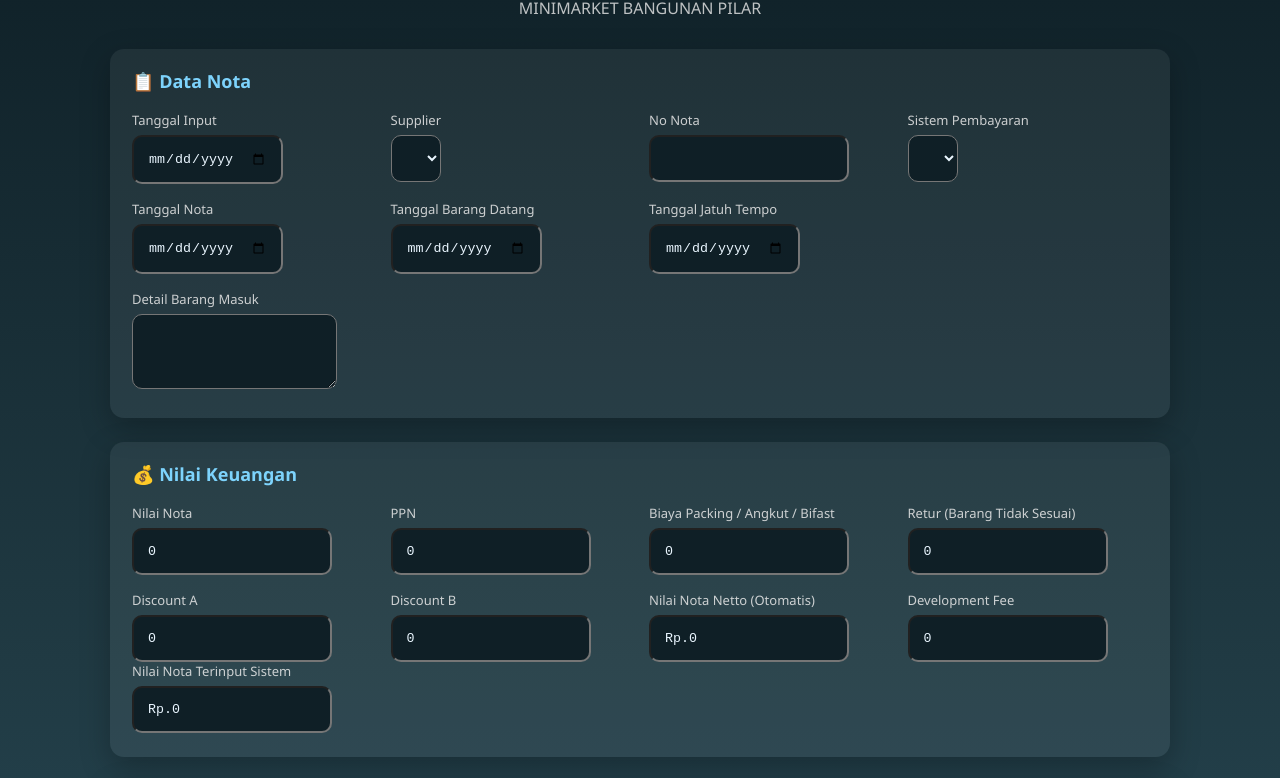
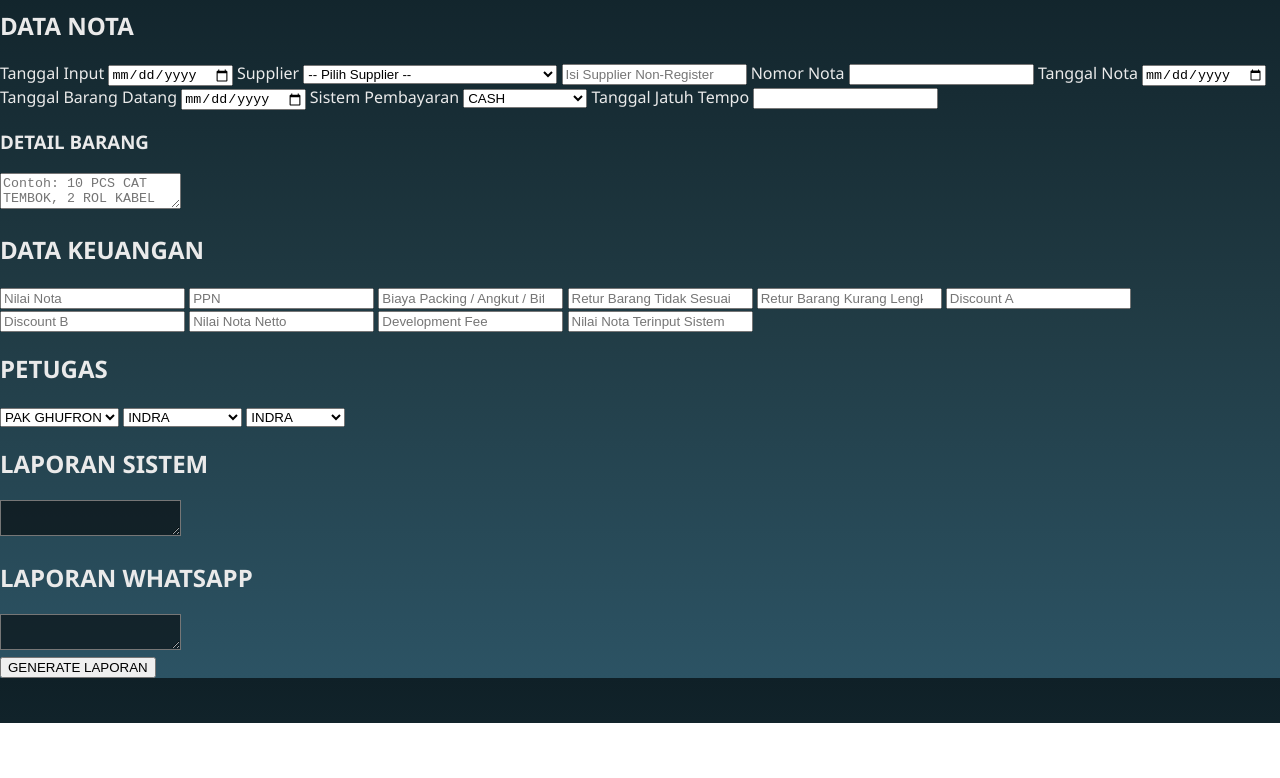
Before and after one commit to testeraiofficial-crypto/Form-Online-Input-Nota, a plain HTML site: page index.html in a window 1280 px wide. Shown: the part 77-855 px from the top of the page. After the commit the page ends 800 px from the top, so only its background shows below. Drawn offline with Linux system fonts and the light colour scheme.

Commit message:
Update index.html

```diff
--- a/index.html
+++ b/index.html
@@ -1,167 +1,153 @@
-
-
 <!DOCTYPE html>
 <html lang="id">
 <head>
   <meta charset="UTF-8">
-  <title>Form Input Nota - Minimarket Pilar</title>
-  <meta name="viewport" content="width=device-width, initial-scale=1.0">
+  <title>Input Nota Barang Masuk</title>
   <link rel="stylesheet" href="style.css">
 </head>
 <body>
-  <div class="app-container">
 
-    <header class="app-header">
-      <h1>🧾 Form Input Nota Online</h1>
-      <p>MINIMARKET BANGUNAN PILAR</p>
-    </header>
+<h1>INPUT NOTA BARANG MASUK</h1>
 
-    <section class="card">
-      <h2>📋 Data Nota</h2>
+<!-- SUBFORM 1 : DATA NOTA -->
+<section>
+<h2>DATA NOTA</h2>
 
-      <div class="form-grid">
-        <div class="form-group">
-          <label>Tanggal Input</label>
-          <input type="date" id="tanggalInput">
-        </div>
+<label>Tanggal Input</label>
+<input type="date" id="tanggalInput">
 
-        <div class="form-group">
-          <label>Supplier</label>
-          <select id="supplier"></select>
-        </div>
+<label>Supplier</label>
+<select id="supplier">
+<option value="">-- Pilih Supplier --</option>
+<option>UD DWI PUTRA</option>
+<option>TB SUMBER MAKMUR</option>
+<option>TB MEKAR</option>
+<option>TB MARGA UTAMA</option>
+<option>TB RUKUN MAKMUR</option>
+<option>DEPO UTOMO KERAMIK</option>
+<option>CV GPA</option>
+<option>PT TIRTAKENCANA TATAWARNA</option>
+<option>MITRA SEJATI</option>
+<option>TRIPLEK MAGUWO</option>
+<option>TRIPLEK PAJANGAN</option>
+<option>SJA</option>
+<option>HMS</option>
+<option>KARUNIA LOGAM</option>
+<option>DIN JAYA</option>
+<option>SOLEH SOLIHUN</option>
+<option>MAJU LANCAR</option>
+<option>PANDAI BESI</option>
+<option>CV ANUGERAH PRATAMA</option>
+<option>PT ANUGERAH SENTOSA TUNGGAL</option>
+<option>PT SURYAPRIMA TATAMITRA</option>
+<option>PT MENARA MAS SAKTI</option>
+<option>BERKAH</option>
+<option>SUMBER TALANG</option>
+<option>REZKI AGUNG MANDIRI</option>
+<option>INDACO WARNA DUNIA</option>
+<option>PT CITRA WARNA PELANGI</option>
+<option>HENGKY SOEDIONO</option>
+<option>CAHAYA MANDIRI</option>
+<option>ADEL KUAS</option>
+<option>LESSO SEMARANG</option>
+<option>UD KARUNIA SARI</option>
+<option>LESSO YOGYAKARTA</option>
+<option>APPOLO</option>
+<option>TULIP PAINT</option>
+<option>SHOPEE</option>
+<option>CV MATARAM</option>
+<option>NJA</option>
+<option>PUTRA BORNEO</option>
+<option>INDO MATERIAL SENTOSA</option>
+<option>TOKO LIMAN</option>
+<option>TOKO PLATIK 40</option>
+<option>WELDONE</option>
+<option>SDA</option>
+<option value="LAINNYA">LAINNYA</option>
+</select>
 
-        <div class="form-group">
-          <label>No Nota</label>
-          <input type="text" id="noNota">
-        </div>
+<input type="text" id="supplierLain" placeholder="Isi Supplier Non-Register">
 
-        <div class="form-group">
-          <label>Sistem Pembayaran</label>
-          <select id="pembayaran"></select>
-        </div>
+<label>Nomor Nota</label>
+<input type="text" id="nomorNota">
 
-        <div class="form-group">
-          <label>Tanggal Nota</label>
-          <input type="date" id="tglNota">
-        </div>
+<label>Tanggal Nota</label>
+<input type="date" id="tanggalNota">
 
-        <div class="form-group">
-          <label>Tanggal Barang Datang</label>
-          <input type="date" id="tglDatang">
-        </div>
+<label>Tanggal Barang Datang</label>
+<input type="date" id="tanggalDatang">
 
-        <div class="form-group">
-          <label>Tanggal Jatuh Tempo</label>
-          <input type="date" id="tglTempo">
-        </div>
+<label>Sistem Pembayaran</label>
+<select id="pembayaran">
+<option value="CASH">CASH</option>
+<option value="1">TEMPO 1 HARI</option>
+<option value="7">TEMPO 7 HARI</option>
+<option value="14">TEMPO 14 HARI</option>
+<option value="30">TEMPO 30 HARI</option>
+<option value="45">TEMPO 45 HARI</option>
+<option value="60">TEMPO 60 HARI</option>
+</select>
 
-        <div class="form-group full">
-          <label>Detail Barang Masuk</label>
-          <textarea id="barang" rows="3"></textarea>
-        </div>
-      </div>
-    </section>
+<label>Tanggal Jatuh Tempo</label>
+<input type="text" id="jatuhTempo" readonly>
 
-    <section class="card">
-      <h2>💰 Nilai Keuangan</h2>
+<h3>DETAIL BARANG</h3>
+<textarea id="detailBarang" placeholder="Contoh: 10 PCS CAT TEMBOK, 2 ROL KABEL"></textarea>
+</section>
 
-      <div class="form-grid">
-        <div class="form-group">
-          <label>Nilai Nota</label>
-          <input type="number" id="nilaiNota" value="0">
-        </div>
+<!-- SUBFORM 2 : KEUANGAN -->
+<section>
+<h2>DATA KEUANGAN</h2>
 
-        <div class="form-group">
-          <label>PPN</label>
-          <input type="number" id="ppn" value="0">
-        </div>
+<input type="number" id="nilaiNota" placeholder="Nilai Nota">
+<input type="number" id="ppn" placeholder="PPN">
+<input type="number" id="biaya" placeholder="Biaya Packing / Angkut / Bifast">
+<input type="number" id="returRusak" placeholder="Retur Barang Tidak Sesuai">
+<input type="number" id="returKurang" placeholder="Retur Barang Kurang Lengkap">
+<input type="number" id="diskonA" placeholder="Discount A">
+<input type="number" id="diskonB" placeholder="Discount B">
 
-        <div class="form-group">
-          <label>Biaya Packing / Angkut / Bifast</label>
-          <input type="number" id="biayaLain" value="0">
-        </div>
+<input type="text" id="notaNetto" placeholder="Nilai Nota Netto" readonly>
+<input type="number" id="devFee" placeholder="Development Fee">
+<input type="text" id="notaSistem" placeholder="Nilai Nota Terinput Sistem" readonly>
+</section>
 
-        <div class="form-group">
-          <label>Retur (Barang Tidak Sesuai)</label>
-          <input type="number" id="returTidakSesuai" value="0">
-        </div>
+<!-- SUBFORM 3 : PETUGAS -->
+<section>
+<h2>PETUGAS</h2>
 
-        <div class="form-group">
-          <label>Discount A</label>
-          <input type="number" id="discountA" value="0">
-        </div>
+<select id="checker">
+<option>PAK GHUFRON</option>
+<option>INDRA</option>
+<option>IVAN</option>
+<option>PAK ENDAH</option>
+<option>MAS TRI</option>
+</select>
 
-        <div class="form-group">
-          <label>Discount B</label>
-          <input type="number" id="discountB" value="0">
-        </div>
+<select id="verifikator">
+<option>INDRA</option>
+<option>PAK GHUFRON</option>
+</select>
 
-        <div class="form-group">
-  <label>Nilai Nota Netto (Otomatis)</label>
-  <input type="text" id="nilaiNotaNetto" value="Rp.0" readonly>
-</div>
+<select id="display">
+<option>INDRA</option>
+<option>IVAN</option>
+<option>PAK ENDAH</option>
+<option>MAS TRI</option>
+</select>
+</section>
 
+<!-- LAPORAN -->
+<section>
+<h2>LAPORAN SISTEM</h2>
+<textarea id="laporanSistem" readonly></textarea>
 
-        <div class="form-group">
-          <label>Development Fee</label>
-          <input type="number" id="developmentFee" value="0">
-        </div>
-      </div>
+<h2>LAPORAN WHATSAPP</h2>
+<textarea id="laporanWA" readonly></textarea>
+</section>
 
-      <div class="form-group">
-  <label>Nilai Nota Terinput Sistem</label>
-  <input
-    type="text"
-    id="nilaiTerinputSistem"
-    readonly
-    value="Rp.0"
-  />
-</div>
+<button onclick="generateLaporan()">GENERATE LAPORAN</button>
 
-    </section>
-
-    <section class="card">
-      <h2>👥 Petugas</h2>
-
-      <div class="form-grid">
-        <div class="form-group">
-          <label>Checker</label>
-          <select id="checker"></select>
-        </div>
-
-        <div class="form-group">
-          <label>Verifikator</label>
-          <input type="text" id="verifikator">
-        </div>
-
-        <div class="form-group">
-          <label>Petugas Display</label>
-          <input type="text" id="display">
-        </div>
-      </div>
-
-      <button id="generateBtn" class="primary-btn">
-        ✅ Buat Laporan
-      </button>
-    </section>
-
-    <section class="card">
-      <h2>📲 Laporan WhatsApp</h2>
-      <textarea id="outputWa" readonly></textarea>
-    </section>
-
-    <section class="card">
-      <h2>🗂️ Laporan Sistem</h2>
-     <textarea id="outputSistem" readonly></textarea>
-    </section>
-
-    <footer class="app-footer">
-      Financial Freedom ID • Form Input Nota Online • Creator Indra
-    </footer>
-
-  </div>
-
-  <script type="module" src="script.js"></script>
+<script src="script.js"></script>
 </body>
-
 </html>
```
